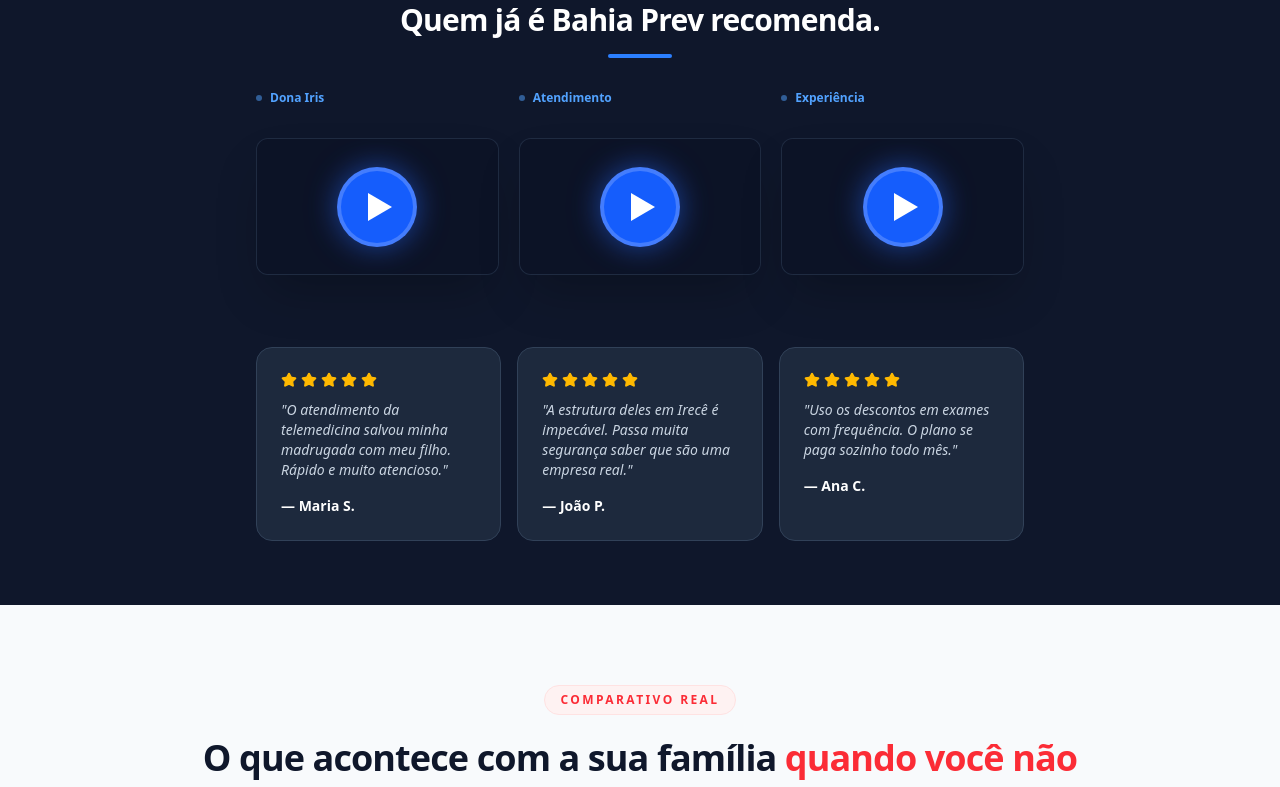
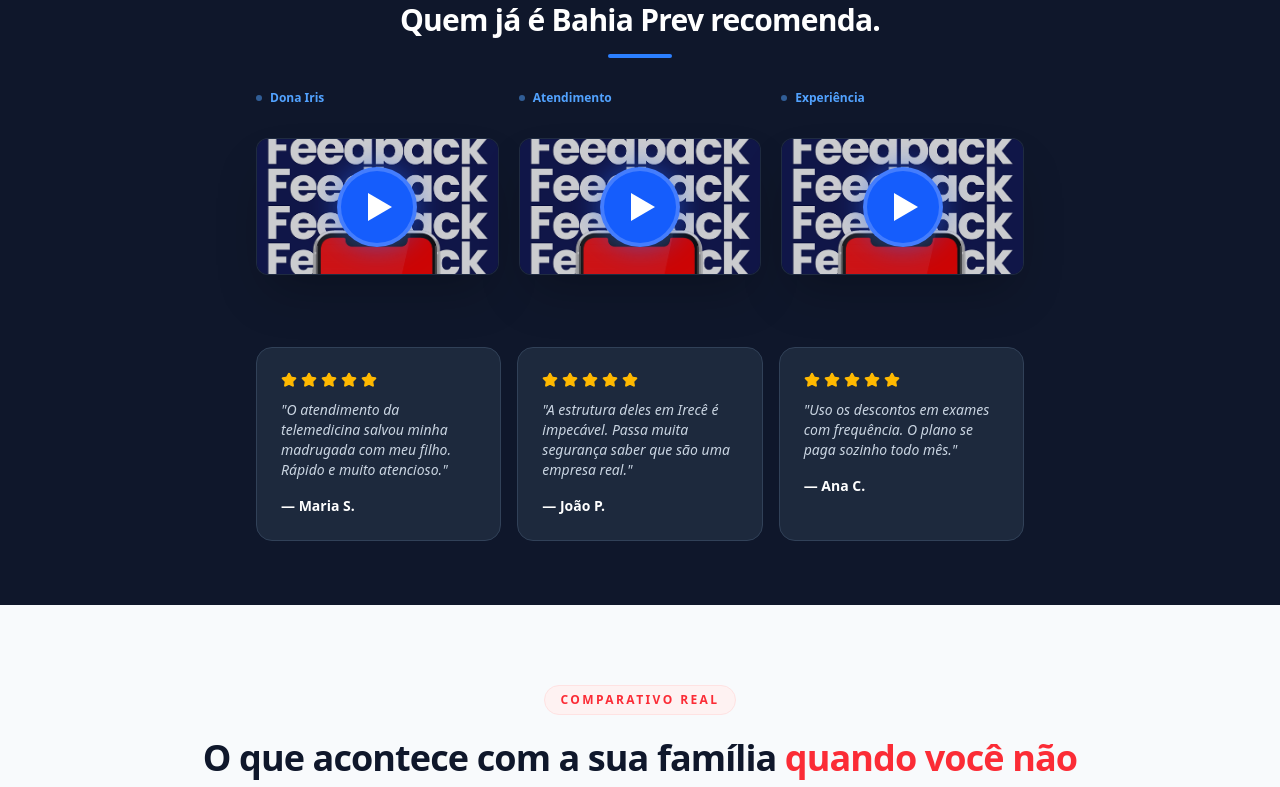
Before and after one commit to LucasRodriguesRibeiro/bahiaprevplanofamiliar, a React (Vite) app: page / in a window 1280 px wide. Shown: the part 5800-6587 px from the top of the page. Built offline with nearby package versions, Linux system fonts and the light colour scheme.

Commit message:
feat: add video thumbnails and facebook pixel tracking

```diff
--- a/index.html
+++ b/index.html
@@ -6,9 +6,29 @@
   <meta name="viewport" content="width=device-width, initial-scale=1.0" />
   <title>BahiaPrev | Landing Page</title>
   <link rel="icon" type="image/png" href="/Imagens/logobahiaprev.png" />
+  <!-- Meta Pixel Code -->
+  <script>
+    !function (f, b, e, v, n, t, s) {
+      if (f.fbq) return; n = f.fbq = function () {
+        n.callMethod ?
+          n.callMethod.apply(n, arguments) : n.queue.push(arguments)
+      };
+      if (!f._fbq) f._fbq = n; n.push = n; n.loaded = !0; n.version = '2.0';
+      n.queue = []; t = b.createElement(e); t.async = !0;
+      t.src = v; s = b.getElementsByTagName(e)[0];
+      s.parentNode.insertBefore(t, s)
+    }(window, document, 'script',
+      'https://connect.facebook.net/en_US/fbevents.js');
+    fbq('init', '1518925382401320');
+    fbq('track', 'PageView');
+  </script>
+  <!-- End Meta Pixel Code -->
 </head>
 
 <body>
+  <!-- Meta Pixel (noscript) -->
+  <noscript><img height="1" width="1" style="display:none"
+      src="https://www.facebook.com/tr?id=1518925382401320&ev=PageView&noscript=1" /></noscript>
   <div id="root"></div>
   <script type="module" src="/src/main.tsx"></script>
 </body>
--- a/src/App.tsx
+++ b/src/App.tsx
@@ -684,21 +684,21 @@
                 <div className="w-1.5 h-1.5 rounded-full bg-blue-400 animate-pulse" />
                 Dona Iris
               </span>
-              <VideoPlayer src="https://vimeo.com/1170398987" />
+              <VideoPlayer src="https://vimeo.com/1170398987" poster="/video/thumbnaildepoimento.png" />
             </div>
             <div className="flex flex-col">
               <span className="text-blue-400 text-xs font-bold mb-2 flex items-center gap-2">
                 <div className="w-1.5 h-1.5 rounded-full bg-blue-400 animate-pulse" />
                 Atendimento
               </span>
-              <VideoPlayer src="https://vimeo.com/1170399197" />
+              <VideoPlayer src="https://vimeo.com/1170399197" poster="/video/thumbnaildepoimento.png" />
             </div>
             <div className="flex flex-col">
               <span className="text-blue-400 text-xs font-bold mb-2 flex items-center gap-2">
                 <div className="w-1.5 h-1.5 rounded-full bg-blue-400 animate-pulse" />
                 Experiência
               </span>
-              <VideoPlayer src="https://vimeo.com/1170399315" />
+              <VideoPlayer src="https://vimeo.com/1170399315" poster="/video/thumbnaildepoimento.png" />
             </div>
           </div>
 
```
Also changed, not shown: public/video/thumbnaildepoimento.png (added).
